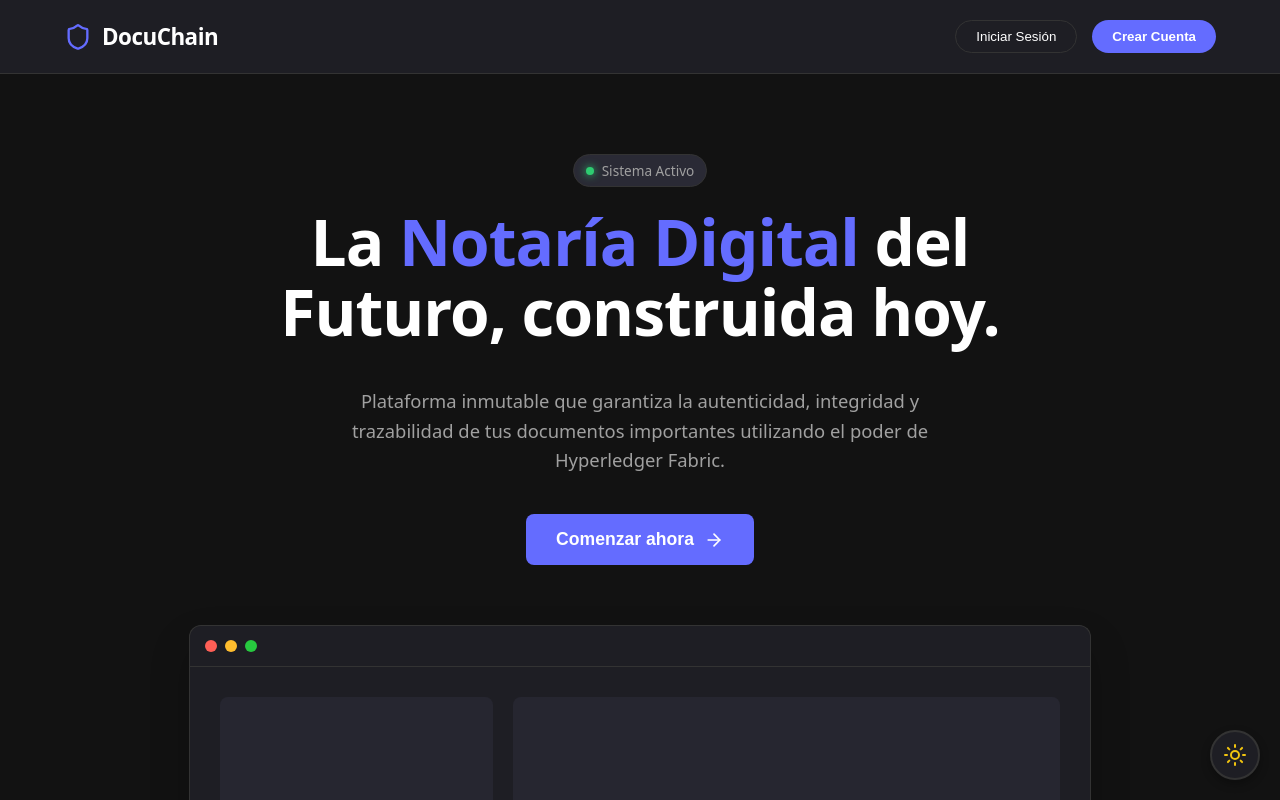
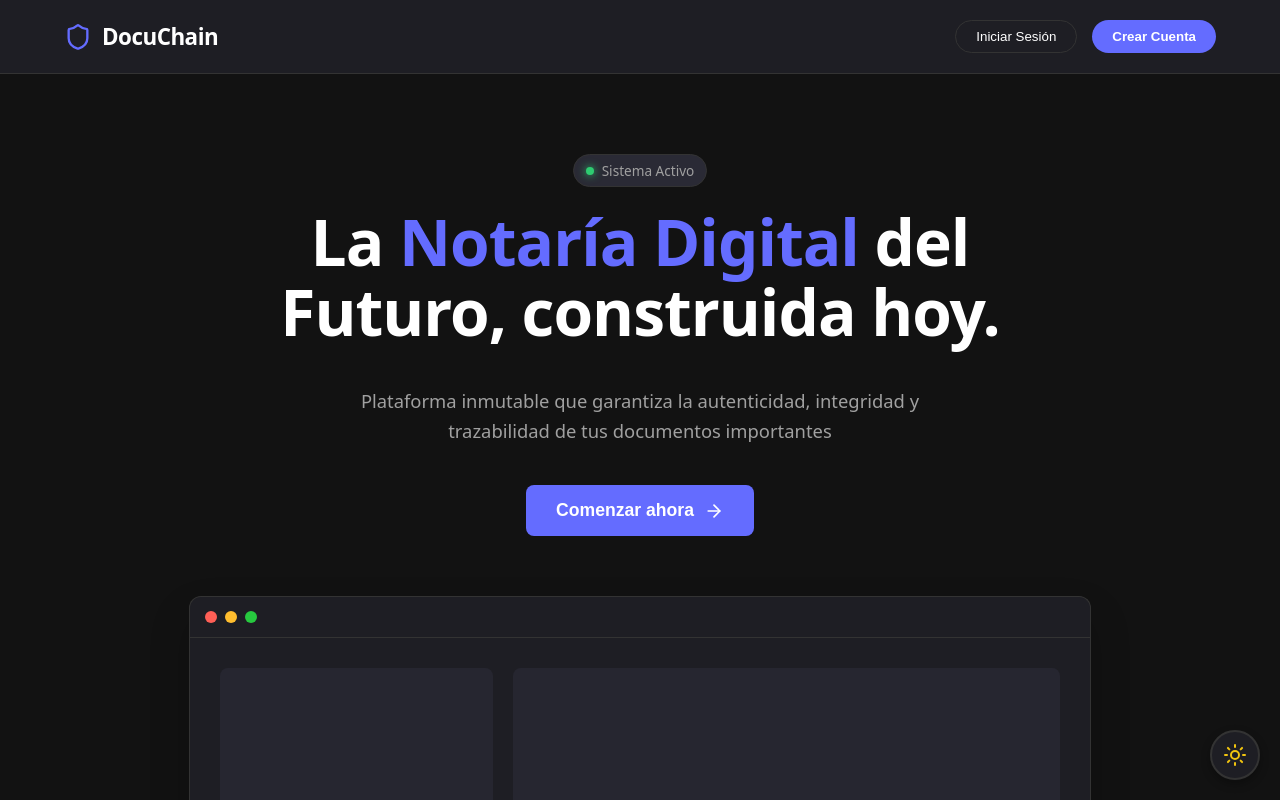
Before and after one commit to Joax2020/tesis-blockchain-frontend, a React app: page / in a window 1280 px wide. Shown: the top 800 px of the page. Built offline with nearby package versions, Linux system fonts and the light colour scheme; no server answers; the HTML template or start-up script is replaced by a standard one.

Commit message:
Mejorando el Home

```diff
--- a/src/pages/Home.jsx
+++ b/src/pages/Home.jsx
@@ -59,7 +59,7 @@ const Home = () => {
         </h1>
 
         <p style={{ color: 'var(--text-muted)', maxWidth: '600px', marginBottom: '40px', fontSize: '1.15rem', lineHeight: '1.6' }}>
-          Plataforma inmutable que garantiza la autenticidad, integridad y trazabilidad de tus documentos importantes utilizando el poder de Hyperledger Fabric.
+          Plataforma inmutable que garantiza la autenticidad, integridad y trazabilidad de tus documentos importantes
         </p>
 
         <div style={{ display: 'flex', gap: '15px', flexWrap: 'wrap', justifyContent: 'center', marginBottom: '60px' }}>
```
